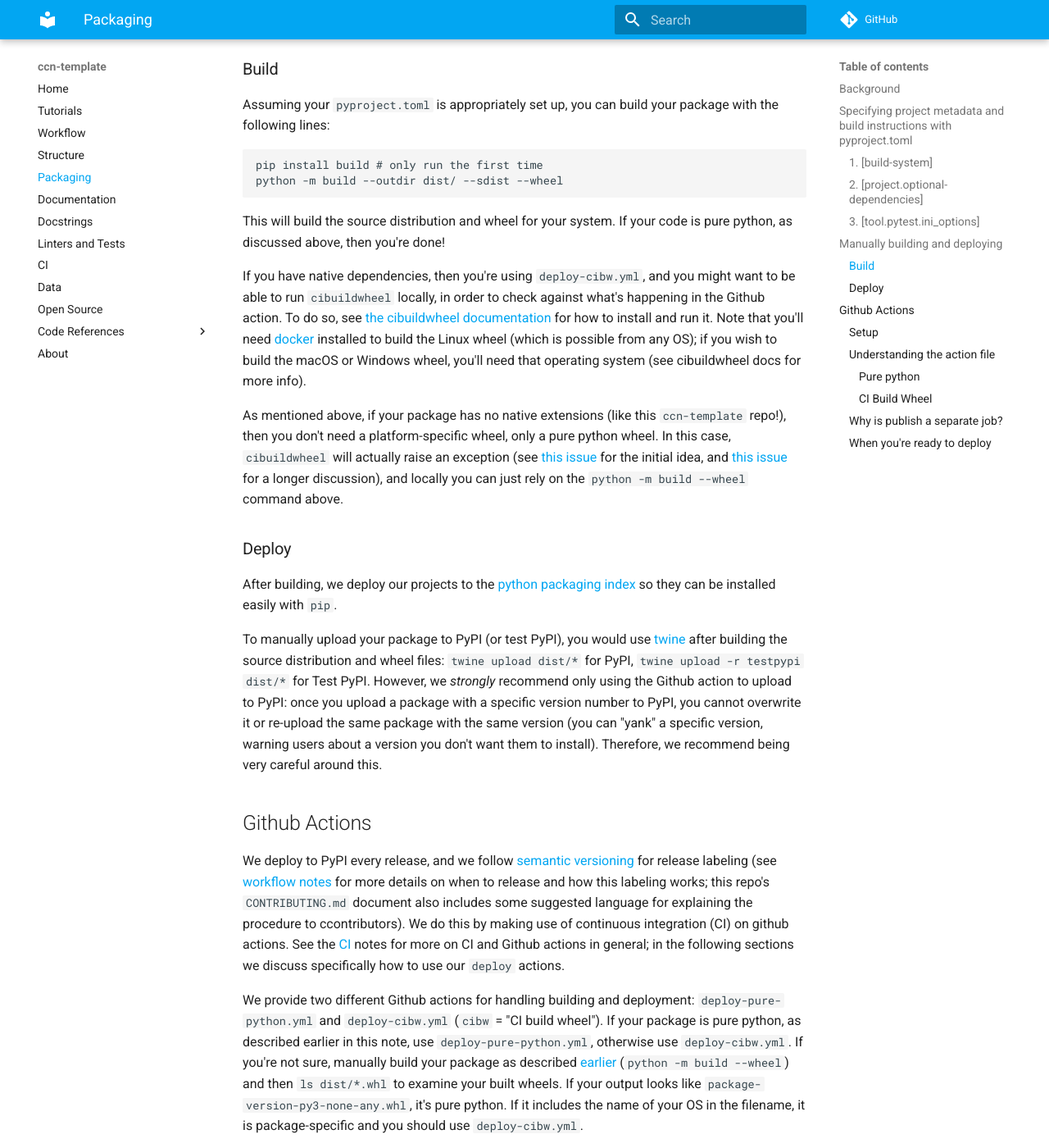
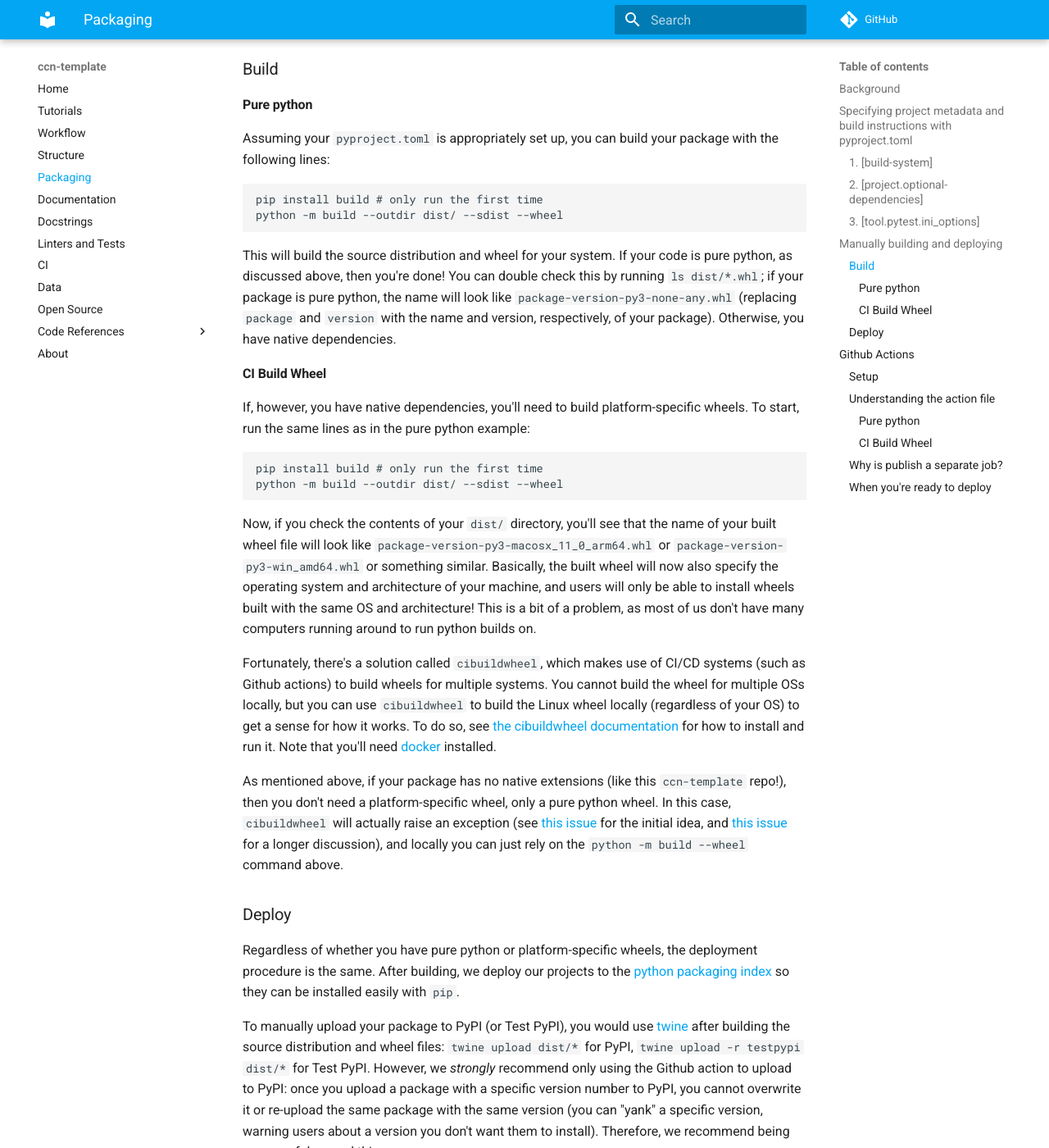
Before and after one commit to flatironinstitute/ccn-template, an MkDocs documentation site: the page built from docs/notes/02-packaging.md, in a window 1280 px wide and 1400 px high, scrolled down 4956 px. Shown: the whole window at 82% size. Built offline with MkDocs 1.6.1 and Material for MkDocs 9.7.7, drawn with Linux system fonts in a browser that asks for light colours; comment, search, counter and statistics services are not loaded; some of the changed text lies outside the part shown.

Commit message:
splits build section in two, updates deploy

````diff
--- a/docs/notes/02-packaging.md
+++ b/docs/notes/02-packaging.md
@@ -131,6 +131,8 @@ This section discusses how you would manually build and deploy your package, whi
 
 ### Build
 
+#### Pure python
+
 Assuming your `pyproject.toml` is appropriately set up, you can build your package with the following lines:
 
 ```bash
@@ -138,17 +140,32 @@ pip install build # only run the first time
 python -m build --outdir dist/ --sdist --wheel
 ```
 
-This will build the source distribution and wheel for your system. If your code is pure python, as discussed above, then you're done!
+This will build the source distribution and wheel for your system. If your code is pure python, as discussed above, then you're done! You can double check this by running `ls dist/*.whl`; if your package is pure python, the name will look like `package-version-py3-none-any.whl` (replacing `package` and `version` with the name and version, respectively, of your package). Otherwise, you have native dependencies.
 
-If you have native dependencies, then you're using `deploy-cibw.yml`, and you might want to be able to run `cibuildwheel` locally, in order to check against what's happening in the Github action. To do so, see [the cibuildwheel documentation](https://cibuildwheel.readthedocs.io/en/stable/setup/#local) for how to install and run it. Note that you'll need [docker](https://www.docker.com/products/docker-desktop) installed to build the Linux wheel (which is possible from any OS); if you wish to build the macOS or Windows wheel, you'll need that operating system (see cibuildwheel docs for more info).
+#### CI Build Wheel
+
+If, however, you have native dependencies, you'll need to build platform-specific wheels. To start, run the same lines as in the pure python example:
+
+```bash
+pip install build # only run the first time
+python -m build --outdir dist/ --sdist --wheel
+```
+
+Now, if you check the contents of your `dist/` directory, you'll see that the name of your built wheel file will look like `package-version-py3-macosx_11_0_arm64.whl` or `package-version-py3-win_amd64.whl` or something similar. Basically, the built wheel will now also specify the operating system and architecture of your machine, and users will only be able to install wheels built with the same OS and architecture! This is a bit of a problem, as most of us don't have many computers running around to run python builds on.
+
+Fortunately, there's a solution called `cibuildwheel`, which makes use of CI/CD systems (such as Github actions) to build wheels for multiple systems. You cannot build the wheel for multiple OSs locally, but you can use `cibuildwheel` to build the Linux wheel locally (regardless of your OS) to get a sense for how it works. To do so, see [the cibuildwheel documentation](https://cibuildwheel.readthedocs.io/en/stable/setup/#local) for how to install and run it. Note that you'll need [docker](https://www.docker.com/products/docker-desktop) installed.
 
 As mentioned above, if your package has no native extensions (like this `ccn-template` repo!), then you don't need a platform-specific wheel, only a pure python wheel. In this case, `cibuildwheel` will actually raise an exception (see [this issue](https://github.com/pypa/cibuildwheel/issues/255) for the initial idea, and [this issue](https://github.com/pypa/cibuildwheel/issues/1021) for a longer discussion), and locally you can just rely on the `python -m build --wheel` command above.
 
 ### Deploy
 
-After building, we deploy our projects to the [python packaging index](https://pypi.org/) so they can be installed easily with `pip`.
+Regardless of whether you have pure python or platform-specific wheels, the deployment procedure is the same. After building, we deploy our projects to the [python packaging index](https://pypi.org/) so they can be installed easily with `pip`.
 
-To manually upload your package to PyPI (or test PyPI), you would use [twine](https://twine.readthedocs.io/en/stable/) after building the source distribution and wheel files: `twine upload dist/*` for PyPI, `twine upload -r testpypi dist/*` for Test PyPI. However, we *strongly* recommend only using the Github action to upload to PyPI: once you upload a package with a specific version number to PyPI, you cannot overwrite it or re-upload the same package with the same version (you can "yank" a specific version, warning users about a version you don't want them to install). Therefore, we recommend being very careful around this.
+To manually upload your package to PyPI (or Test PyPI), you would use [twine](https://twine.readthedocs.io/en/stable/) after building the source distribution and wheel files: `twine upload dist/*` for PyPI, `twine upload -r testpypi dist/*` for Test PyPI. However, we *strongly* recommend only using the Github action to upload to PyPI: once you upload a package with a specific version number to PyPI, you cannot overwrite it or re-upload the same package with the same version (you can "yank" a specific version, warning users about a version you don't want them to install). Therefore, we recommend being very careful around this.
+
+!!! warning
+
+    Make sure you have all the files you wish to upload to PyPI together before doing this! As noted above, you cannot overwrite or undo a deployment to PyPI or Test PyPI, so you'll be uploading all the files together at the same time.
 
 ## Github Actions
 
````
